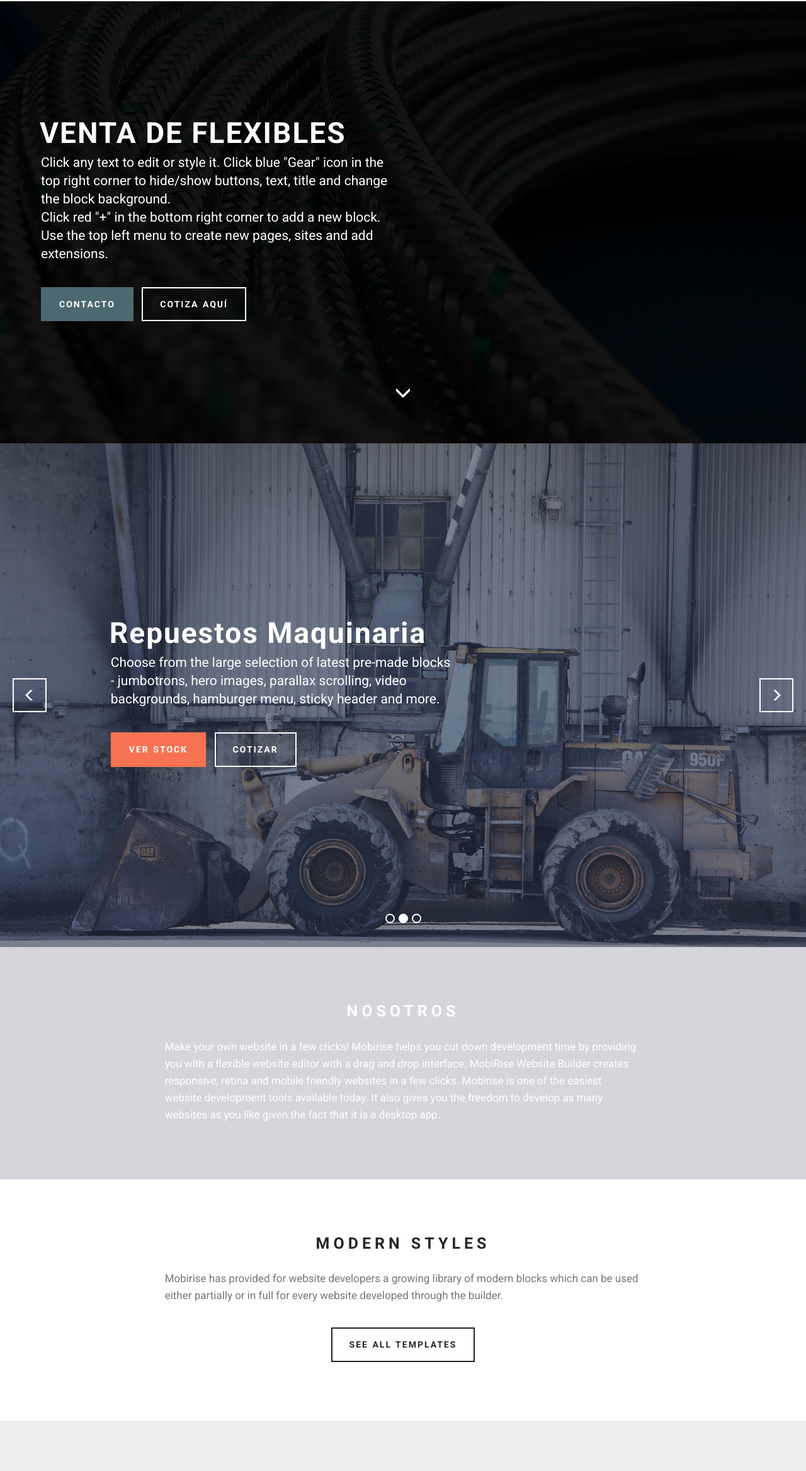
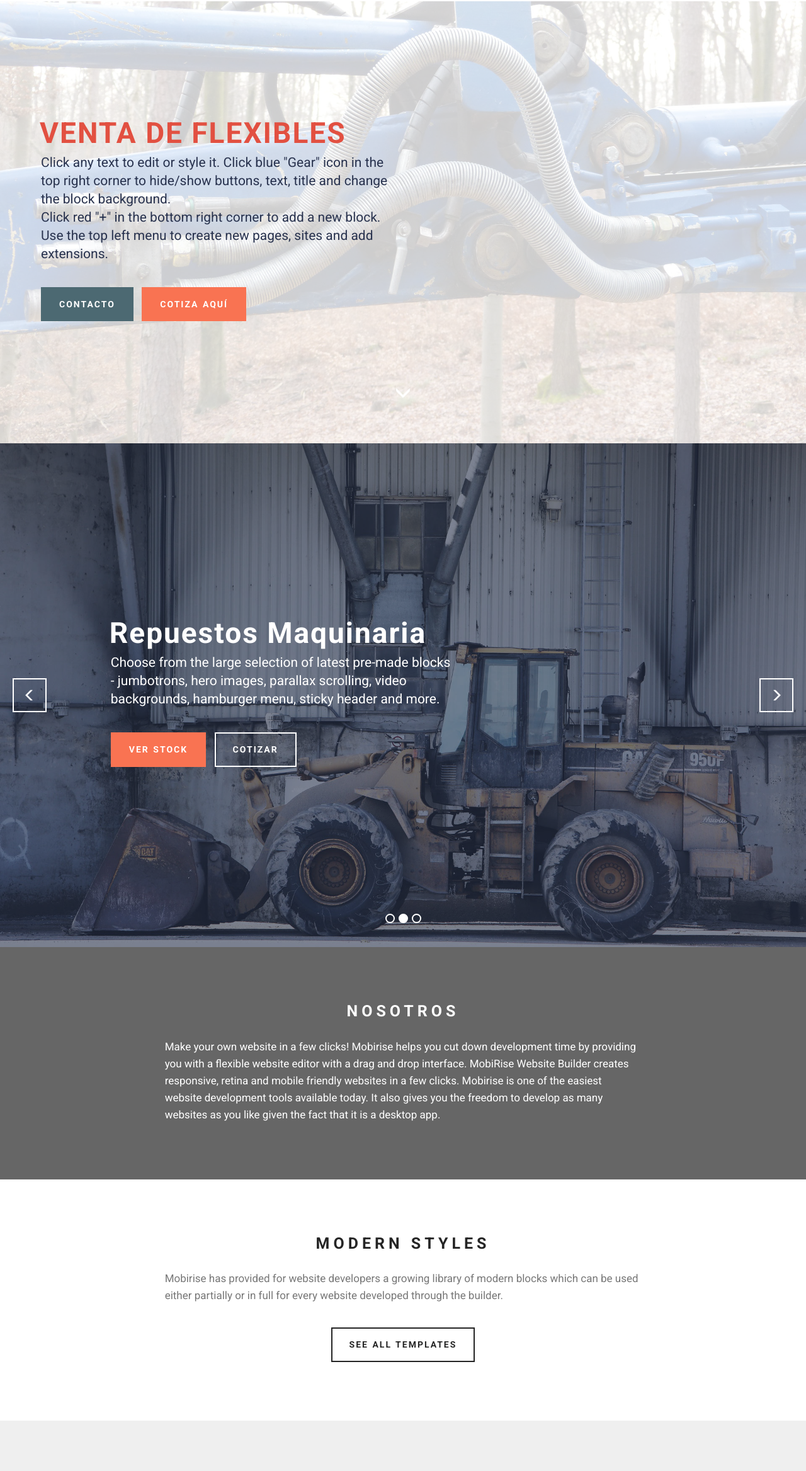
Before and after one commit to franciscojl/pino-y-cia, a plain HTML site: page index.html in a window 1280 px wide. Shown: the part 96-2432 px from the top of the page at 63% size. Drawn offline with Linux system fonts and the light colour scheme.

```diff
--- a/assets/images/hashes.json
+++ b/assets/images/hashes.json
@@ -1 +1 @@
-{"Plmc3et1UG1rHQkZ5NY/SQ==":"logo%20pino%20y%20compa%C3%B1ia%202020-3-244x128.png","C6PF3+EoK9NgFF8FHSoR8w==":"3-1920x1080.jpg","CRTIWqY+Bo4SgnjF5BNfiQ==":"imagen-carretilla-elevadora-amarilla-delante-edificio-gris_232070-1143-626x333.jpg","OE8Ytm6I1xwApepRK1OYVw==":"imagen-carretilla-elevadora-amarilla-delante-edificio-gris_232070-1144-626x333.jpg","rJszS5APsGaYRJRXxiE1lQ==":"mbr-1920x1276.jpg","RrEayJHlQJ/TKPabk43QIQ==":"mbr-1920x1280.jpg","z1BKdJdFPlCtJ5WpyTL4hA==":"mbr-1920x1080.jpg"}
+{"Plmc3et1UG1rHQkZ5NY/SQ==":"logo%20pino%20y%20compa%C3%B1ia%202020-3-244x128.png","C6PF3+EoK9NgFF8FHSoR8w==":"3-1920x1080.jpg","CRTIWqY+Bo4SgnjF5BNfiQ==":"imagen-carretilla-elevadora-amarilla-delante-edificio-gris_232070-1143-626x333.jpg","OE8Ytm6I1xwApepRK1OYVw==":"imagen-carretilla-elevadora-amarilla-delante-edificio-gris_232070-1144-626x333.jpg","rJszS5APsGaYRJRXxiE1lQ==":"mbr-1920x1276.jpg","RrEayJHlQJ/TKPabk43QIQ==":"mbr-1920x1280.jpg","z1BKdJdFPlCtJ5WpyTL4hA==":"mbr-1920x1080.jpg","Pbw2CRNwlUIpnAiC/wi6Pg==":"mbr-1920x1181.jpg","aarpVFwgmkft6JQBamjWJg==":"mbr-1920x1440.jpg"}
--- a/assets/mobirise/css/mbr-additional.css
+++ b/assets/mobirise/css/mbr-additional.css
@@ -8,6 +8,12 @@
   background: #ffffff;
 }
 #ext_menu-0 .mbr-navbar__hamburger {
+  color: #28324e;
+}
+#header1-1 H1 {
+  color: #e25041;
+}
+#header1-1 P {
   color: #28324e;
 }
 #content5-2 .mbr-header .mbr-header__text {
--- a/index.html
+++ b/index.html
@@ -45,9 +45,9 @@
     </div>
 </section>
 
-<section class="engine"><a href="https://mobirise.info/j">website templates</a></section><section class="mbr-box mbr-section mbr-section--relative mbr-section--fixed-size mbr-section--full-height mbr-section--bg-adapted mbr-parallax-background" id="header1-1" data-rv-view="2" style="background-image: url(assets/images/3-1920x1080.jpg);">
+<section class="engine"><a href="https://mobirise.info/q">free responsive web templates</a></section><section class="mbr-box mbr-section mbr-section--relative mbr-section--fixed-size mbr-section--full-height mbr-section--bg-adapted mbr-parallax-background" id="header1-1" data-rv-view="2" style="background-image: url(assets/images/mbr-1920x1440.jpg);">
     <div class="mbr-box__magnet mbr-box__magnet--sm-padding mbr-box__magnet--center-left mbr-after-navbar">
-        <div class="mbr-overlay" style="opacity: 0.8; background-color: rgb(0, 0, 0);"></div>
+        <div class="mbr-overlay" style="opacity: 0.8; background-color: rgb(255, 255, 255);"></div>
         <div class="mbr-box__container mbr-section__container container">
             <div class="mbr-box mbr-box--stretched"><div class="mbr-box__magnet mbr-box__magnet--center-left">
                 <div class="row"><div class=" col-sm-6">
@@ -55,7 +55,7 @@
                         <h1 class="mbr-hero__text">VENTA DE FLEXIBLES</h1>
                         <p class="mbr-hero__subtext">Click any text to edit or style it. Click blue "Gear" icon in the top right corner to hide/show buttons, text, title and change the block background. <br> Click red "+" in the bottom right corner to add a new block. Use the top left menu to create new pages, sites and add extensions.</p>
                     </div>
-                    <div class="mbr-buttons btn-inverse mbr-buttons--left"><a class="mbr-buttons__btn btn btn-lg animated fadeInUp delay btn-primary" href="https://mobirise.com">CONTACTO</a>  <a class="mbr-buttons__btn btn btn-lg btn-default animated fadeInUp delay" href="https://mobirise.com">COTIZA AQUÍ</a></div>
+                    <div class="mbr-buttons btn-inverse mbr-buttons--left"><a class="mbr-buttons__btn btn btn-lg animated fadeInUp delay btn-primary" href="https://mobirise.com">CONTACTO</a>  <a class="mbr-buttons__btn btn btn-lg animated fadeInUp delay btn-danger" href="https://mobirise.com">COTIZA AQUÍ</a></div>
                 </div></div>
             </div></div>
         </div>
@@ -143,8 +143,8 @@
     </div>
 </section>
 
-<section class="mbr-section mbr-section--relative mbr-section--fixed-size mbr-parallax-background" id="content5-2" data-rv-view="5" style="background-image: url(assets/images/bg3.jpg);">
-    <div class="mbr-overlay" style="opacity: 0.2; background-color: rgb(40, 50, 78);"></div>
+<section class="mbr-section mbr-section--relative mbr-section--fixed-size mbr-parallax-background" id="content5-2" data-rv-view="5" style="background-image: url(assets/images/mbr-1920x1181.jpg);">
+    <div class="mbr-overlay" style="opacity: 0.6; background-color: rgb(0, 0, 0);"></div>
     <div class="mbr-section__container container mbr-section__container--first" style="padding-top: 93px;">
         <div class="mbr-header mbr-header--wysiwyg row">
             <div class="col-sm-8 col-sm-offset-2">
@@ -199,7 +199,7 @@
                             <div class="hide" data-form-alert-success="true">Thanks for filling out form!</div>
                         </div>
                         <form action="https://mobirise.com/" method="post" data-form-title="CONTACT FORM">
-                            <input type="hidden" value="7RPA2ciJBS8IbK4MBGqaXB8ka83G1nc85ddYA2HxSv2yA/7F+EmTpttFPiI0qUPTKuJm7lSQGhe9oHKtD6ZouQHlJHwJTefCM0DZt353soV004PNa8fR7qIkl/kdLTQP" data-form-email="true">
+                            <input type="hidden" value="w1hlkPtpTRV7aLVT80TDoPHW+/1YX9yfFQ+RKcu5WKQbDQvD6xZh8yLEhekEojszE9SPyl5iA039pLv1Cil8cIVqSG+Avkl49Xnj9ILiLORFzfSI+AZSJOx1t8Hn2YRb" data-form-email="true">
                             <div class="form-group">
                                 <input type="text" class="form-control" name="name" required="" placeholder="Name*" data-form-field="Name">
                             </div>
```
Also changed, not shown: assets/images/mbr-1920x1181.jpg (added), assets/images/mbr-1920x1440.jpg (added), 1 other file.
